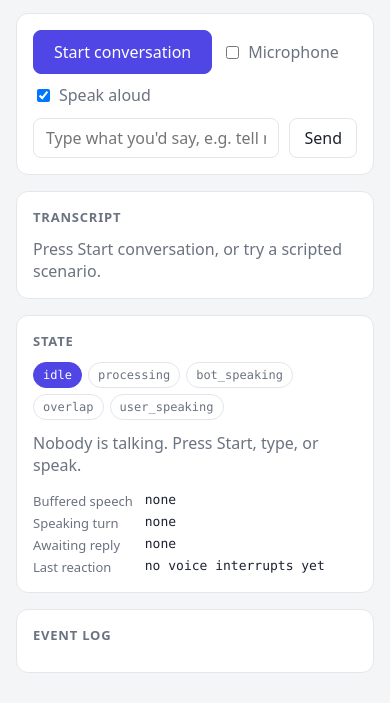
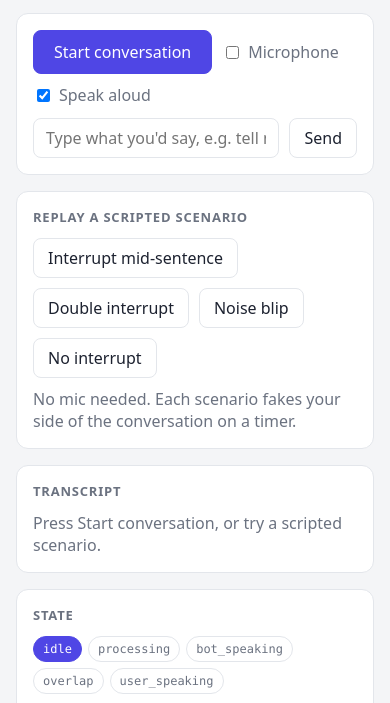
Before and after one commit to AarnavNoble/interrupt-lab, a website built with Vite: page index.html in a window 390 px wide. Shown: the part 113-816 px from the top of the page. Built offline with nearby package versions, Linux system fonts and the light colour scheme.

Commit message:
scenarios: replay canned conversations without a microphone
Four scripted runs (mid-sentence interrupt, double interrupt, noise
blip, no interrupt) fake only the user's events on a timer. Replies,
voice, and the noise gate timer are real, so a reviewer clicking Run
sees every edge case without granting mic access.

```diff
--- a/index.html
+++ b/index.html
@@ -25,6 +25,12 @@
         <p id="notice" class="notice" hidden></p>
       </section>
 
+      <section class="card">
+        <h2>Replay a scripted scenario</h2>
+        <div id="scenarios" class="row"></div>
+        <p id="scenario-about" class="scenario-about">No mic needed. Each scenario fakes your side of the conversation on a timer.</p>
+      </section>
+
       <div class="grid">
         <section class="card">
           <h2>Transcript</h2>
--- a/src/main.ts
+++ b/src/main.ts
@@ -4,6 +4,7 @@ import './style.css';
 import { Effect, Event, Phase, State, Turn, Unstamped, deliveredText, initialState, reduce, undeliveredText } from './machine';
 import { createMic, micSupported } from './mic';
 import { respond, streamReply } from './responder';
+import { SCENARIOS, playScenario } from './scenarios';
 import { canSpeakAloud, createBrowserVoice, createSilentVoice } from './voice';
 
 const el = <T extends HTMLElement = HTMLElement>(id: string) => document.getElementById(id) as T;
@@ -76,8 +77,22 @@ function runEffect(effect: Effect): void {
 
 // ---------- controls ----------
 
+let stopScenario = () => {};
+
 startButton.addEventListener('click', () => {
+  stopScenario();
   send({ type: state.started ? 'RESET' : 'START' });
+});
+
+el('scenarios').innerHTML = SCENARIOS.map((s, i) => `<button data-index="${i}">${s.name}</button>`).join('');
+el('scenarios').addEventListener('click', (e) => {
+  const index = (e.target as HTMLElement).dataset.index;
+  if (index === undefined) return;
+  const scenario = SCENARIOS[Number(index)];
+  stopScenario();
+  el('scenario-about').textContent = scenario.about;
+  log.length = 0; // so the log reads as just this scenario
+  stopScenario = playScenario(scenario, send);
 });
 
 el('type-form').addEventListener('submit', (e) => {
--- /dev/null
+++ b/src/scenarios.ts
@@ -0,0 +1,61 @@
+// Canned conversations that fake the user's side on a timer, so the whole machine
+// can be demoed without a microphone. The bot side (replies, voice, noise gate) runs for real.
+import type { Event, Unstamped } from './machine';
+
+type Send = (event: Unstamped<Event>) => void;
+
+export interface Scenario {
+  name: string;
+  about: string;
+  steps: [ms: number, event: Unstamped<Event>][]; // ms after the conversation starts
+}
+
+export const SCENARIOS: Scenario[] = [
+  {
+    name: 'Interrupt mid-sentence',
+    about: 'You say "wait" during the second sentence. The first word arrives before the noise gate and is buffered, not lost.',
+    steps: [
+      [3600, { type: 'USER_SPEECH_START' }],
+      [3750, { type: 'USER_TRANSCRIPT', text: 'wait' }],
+      [4400, { type: 'USER_TRANSCRIPT', text: 'wait, tell me a joke' }],
+      [4700, { type: 'USER_SPEECH_END' }],
+    ],
+  },
+  {
+    name: 'Double interrupt',
+    about: 'You type "stop", then start talking before the reply arrives. One user turn, one reply, stale chunks dropped. Then you ask what it said.',
+    steps: [
+      [3000, { type: 'USER_TYPED', text: 'stop' }],
+      [3250, { type: 'USER_SPEECH_START' }],
+      [3500, { type: 'USER_TRANSCRIPT', text: 'actually tell me a story' }],
+      [3900, { type: 'USER_SPEECH_END' }],
+      [8000, { type: 'USER_SPEECH_START' }],
+      [8150, { type: 'USER_TRANSCRIPT', text: 'what did you just say' }],
+      [8800, { type: 'USER_SPEECH_END' }],
+    ],
+  },
+  {
+    name: 'Noise blip',
+    about: 'A 150ms click, then 600ms of sound with no words. Neither passes the noise gate, so the bot keeps talking.',
+    steps: [
+      [2600, { type: 'USER_SPEECH_START' }],
+      [2750, { type: 'USER_SPEECH_END' }],
+      [5000, { type: 'USER_SPEECH_START' }],
+      [5100, { type: 'USER_TRANSCRIPT', text: '' }],
+      [5600, { type: 'USER_SPEECH_END' }],
+    ],
+  },
+  {
+    name: 'No interrupt',
+    about: 'Nobody cuts in. The opener streams, plays every sentence, and the machine returns to idle.',
+    steps: [],
+  },
+];
+
+// Starts a fresh conversation and schedules the fake user events. Returns a cancel function.
+export function playScenario(scenario: Scenario, send: Send): () => void {
+  send({ type: 'RESET' });
+  send({ type: 'START' });
+  const timers = scenario.steps.map(([ms, event]) => setTimeout(() => send(event), ms));
+  return () => timers.forEach(clearTimeout);
+}
--- a/src/style.css
+++ b/src/style.css
@@ -38,6 +38,7 @@ button.primary { background: var(--accent); border-color: var(--accent); color:
 
 .toggle { display: inline-flex; gap: 6px; align-items: center; color: var(--muted); }
 #type-form input { flex: 1; min-width: 200px; font: inherit; padding: 8px 12px; border: 1px solid var(--line); border-radius: 8px; }
+.scenario-about { margin: 10px 0 0; color: var(--muted); }
 .notice { margin: 0; padding: 8px 12px; border-radius: 8px; background: var(--warn-soft); color: var(--warn); }
 
 .grid { display: grid; grid-template-columns: minmax(0, 1.2fr) minmax(0, 1fr); gap: 16px; align-items: start; }
```
